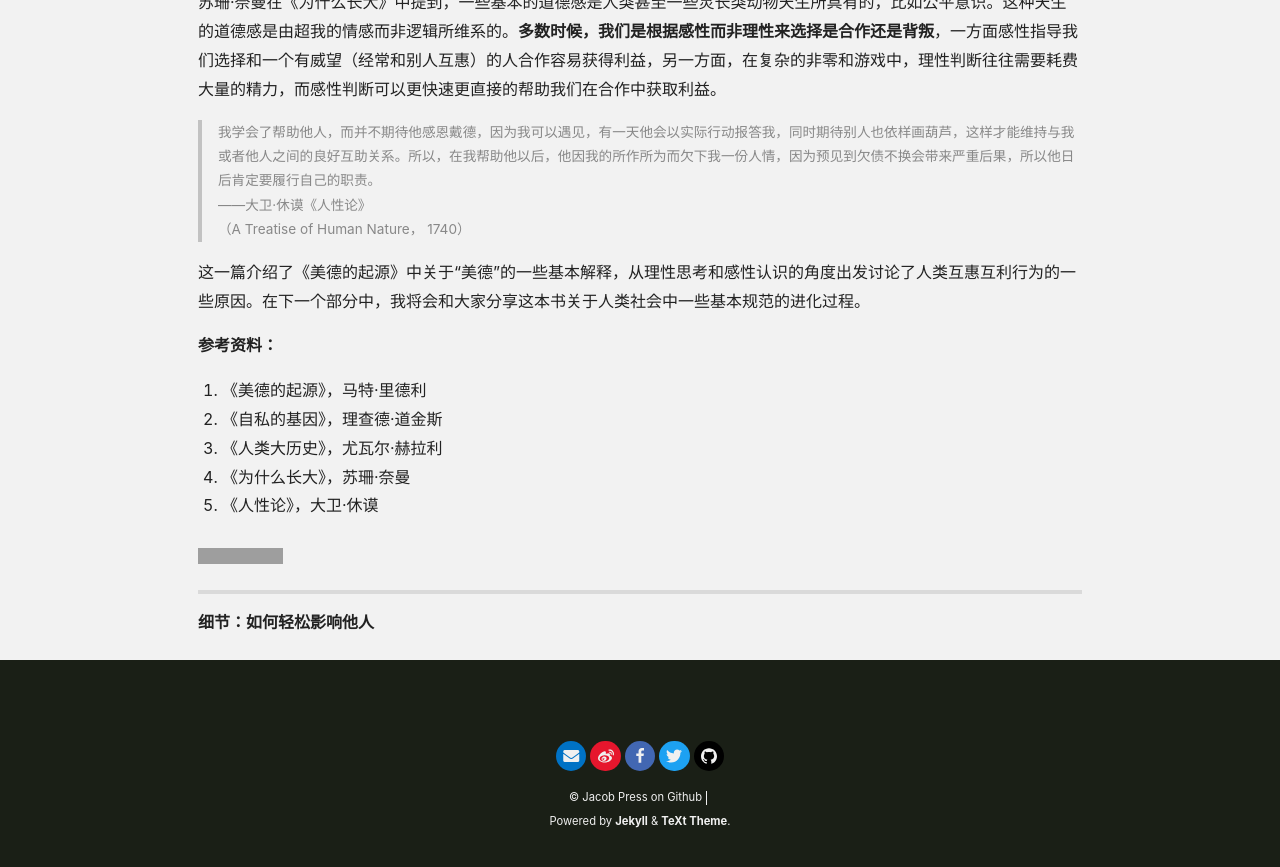
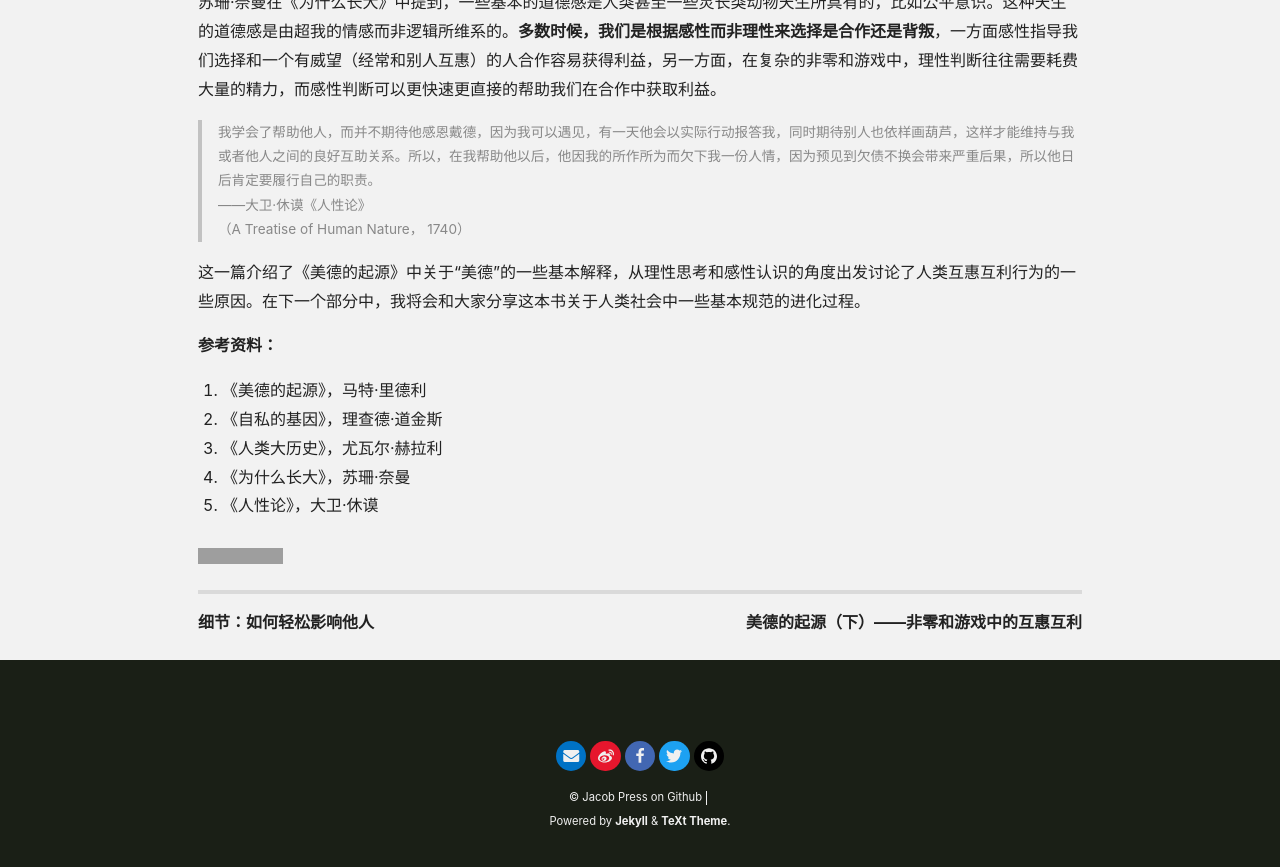
Before and after one commit to JacobZuo/jacobzuo.github.io, a Jekyll site: the page built from _posts/2019-05-24-Origins-of-virtue-1.md, in a window 1280 px wide and 900 px high, scrolled down 3320 px. Shown: the top 867 px of the window. Built offline with Jekyll 4.4.1, drawn with Linux system fonts in a browser that asks for light colours; nearby versions of some CDN libraries; comment, search, counter and statistics services are not loaded; some of the changed lines change nothing that is shown; grey boxes are pictures that could not be loaded.

Commit message:
Update post

```diff
--- a/_posts/2019-05-24-Origions-of-virtue-1.md
+++ b/_posts/2019-05-24-Origins-of-virtue-1.md
@@ -3,9 +3,9 @@
 sharing: true
 title: 美德的起源（上）——非零和游戏中的互惠互利
 author: Jacob Zuo
-key: 20190524-Origions-of-virtue-1
+key: 20190524-Origins-of-virtue-1
 tags: Reading 社会学 心理学
-cover: /assets/images/2019-05-24-Origions-of-virtue-1/cover-suqare.jpg
+cover: /assets/images/2019-05-24-Origins-of-virtue-1/cover-suqare.jpg
 mode: immersive
 header:
   theme: dark
@@ -15,14 +15,13 @@
   background_color: '#912429'
   background_image:
     gradient:
-    src: /assets/images/2019-05-24-Origions-of-virtue-1/cover.jpg
+    src: /assets/images/2019-05-24-Origins-of-virtue-1/cover.jpg
 ---
 
 这本书和《理性乐观派：一部人类经济学史》以及《先天后天：基因、经验及什么是我们成为人》是马特·里德利（Matt Ridely）最经典的三部作品。进化（Evolution）应该是自然科学中被大众谈论最多的话题，达尔文的“物竞天择，适者生存”不仅被用来解释生物物种的消释和变迁，也在社会学中被用来解释各种现象的形成和变化。《美德的起源》一方面从基因的角度出发，描述了在自然选择中被保留下来的受基因影响的合作与竞争模式；一方面从理性思维和感性思维出发，描述了人类现代社会互惠，战争，贸易，法律等的社会学起源。
 
-![]({{site.url}}/assets/images/2019-05-24-Origions-of-virtue-1/cover-clear.jpg)
+![]({{site.url}}/assets/images/2019-05-24-Origins-of-virtue-1/cover-clear.jpg)
 
-<!--more-->
 
 **自私的基因**
 
--- /dev/null
+++ b/_posts/2019-05-25-Origins-of-virtue-2.md
@@ -0,0 +1,66 @@
+---
+layout: article
+sharing: true
+title: 美德的起源（下）——非零和游戏中的互惠互利
+author: Jacob Zuo
+key: 20190525-Origins-of-virtue-2
+tags: Reading 社会学 心理学
+cover: /assets/images/2019-05-25-Origins-of-virtue-2/cover-suqare.jpg
+mode: immersive
+header:
+  theme: dark
+article_header:
+  type: overlay
+  theme: dark
+  background_color: '#912429'
+  background_image:
+    gradient:
+    src: /assets/images/2019-05-25-Origins-of-virtue-2/cover.jpg
+---
+
+在上一篇中，我们讲述了互惠互利行为的理性基础——多次重复的非零和游戏中纳什均衡趋近**帕累托最优，以及对道德感的感性思考——情感可以帮助我们比理性更快速的通过互惠获利。 对于个体来说，道德感不仅仅是与生俱来的感性判断，也是在纷纷复杂的社会中可以实际带来双赢的理性策略。**然而，在实际社会中我们尊崇的往往不是个体与个体之间的“利他主义”，而是与集体同呼吸共命运的“集体主义”。
+
+![]({{site.url}}/assets/images/2019-05-25-Origins-of-virtue-2/cover-clear.jpg)
+
+<!--more-->
+
+图为 Matt Ridley 在 Thinking Digital 2013 的照片（图片来源：wikipedia）。
+
+**集体主义**
+
+集体对人类社会的形成或许有着至关重要的作用，有一些观点认为，互助合作成为人类的突出特征，既不是因为血缘关系，也不是因为理性的互惠互利，甚至也不是因为道德教化，而是群体选择的结果——**相互合作的群体得以茁壮成长而自私自利的群体逐渐走向灭亡。自然选择不是在个体层面而是在集体层面发生的。**
+
+在除了人类的其他生物中，个体利益永远都显著的大于集体利益，自私者总是可以在竞争中拥有绝对的优势。但人类的行为却是截然不同的例外，让人类获得“集体主义”观点的，正是文化的作用。在完成认知革命之后，人类就有了使用语言创造文化这一得天独厚的优势，不再局限于眼前的事物，而是通过传统、习惯、信仰等等来影响其他人。竞争不再是在基因不同的个体或集体之间展开，而是在文化不同的集体之间展开。拥有互惠互利文化的集体显然比由自私自利的个体组成的群体更有竞争力，因而在进化中被保留下来。
+
+人类发展出了有不同文化的集体，但无一例外的都把以互惠互利（而非集体利益）视为基本的美德。我们或许并不是天生就信仰集体主义，我们之所以自称是集体选择的结果，并把集体利益摆在个人利益之前，是为了更好的掩饰我们大多数时候只在集体利益和个人利益一致的情况下才追求集体利益的事实。人类的集体主义并不完全是被动的，我们也可以主动的选择与个人利益相符的集体，**我们并非是生来就为了牺牲自己成全集体的，而是在利用集体为个人服务。**
+
+**战争的根源**
+
+在一个普遍拥有集体主义文化的集体中，自私的个体总是更容易获利的。那么，是什么杜绝了自私的个体出现呢？社会学，经济学以及心理学研究几乎在同一时期发现了个体盲目的从众心理——比起自己思考，直接模仿大多数人的行为所花的代价更小，并且经常能够获得更好的结果。
+
+从众是社会心理学中最常见的感念，我们已经不止一次的提到了它。从纳粹德国到服装潮流，从广告到政治正确，无数的事实描绘了从众这一现象。心理学实验也一次又一次的证明了在集体中的个体会放弃理性思考，做出和集体一致的（错误）判断。如果考虑那些有着合作精神的集体在不断竞争的历史长河中中得以发扬光大，就不难解释人类的合作为什么可以和其他动物不同——即使没有什么直接关系，也可以开展互惠。
+
+如果人们都选择和集体一致的传统习惯，那么自然的就会出现有着不同文化习俗的集体，各种不同的文化实践之间不可避免的存在矛盾和冲突，我们一方面享受着集体主义带来的人与人之间的信任和合作，一方面要承受不同集体之间的歧视和非议。**集体主义的目标不仅仅是指导人们在集体内部和谐相处，更重要的是让集体能足够团结以威慑他们的敌人。**
+
+数千年以来，人类不同群体之间致命的暴力冲突也正是来源于集体主义带来的集体内亲密无间的合作，这听起来似乎有些讽刺，**因为喜欢群体选择的道德观而排斥个体之间的无情斗争，就像是喜欢大屠杀而不喜欢谋杀一样。**或许只有爆发一场人类与其他世界（外星文明）之间的战争，才能将整个地区上的人类都团结在一起吧。
+
+**劳动分工与贸易**
+
+如果说战争是集体主义的阴暗面，那么集体主义的光明面就则是贸易。**贸易是劳动分工的表达方式，如果每个人都做自己擅长的事情（分工），然后将得到的劳动成果相互交换（贸易），那么双方都能得到更高的回报。**正如我们所说的，贸易让社会变成了一场非零和游戏。亚当·斯密在《国富论》中写道，
+
+每个动物仍然不得不自食其力并各自为营，大自然赋予这些动物各种杰出的技能，但这些动物并不能彼此善加利用。而人类的情况则恰恰相反，最为千差万别的才能相互之间都能派上用场，大家运用各自的才能制造出不同的产品，通过运输、物物交换或货币交换等普遍的配置，很快就转化成普通股，这样每个人都可以根据自身的需要，购买其他人运用才华产生出的任意产品。
+
+英国著名的经济学家大卫·李嘉图提出的“比较竞争优势法则”（Law of Comparative Advantage）指出，**只要一个国家在某种产品上具有比较优势，就可以制造这种产品并通过贸易获利。**举个栗子，甲擅长制造长矛但更擅长制造斧子，乙不擅长制造长矛但更不擅长制造斧子。因此对于甲来说，制造斧子显然更有优势，对于乙来说制造长矛更有优势。因此甲专门制造斧子而乙专门制造长矛，则双方都可以通过交换彼此的产品获利，即使甲自身制造长矛的速度比乙更快。“比较优势”弥补了亚当·斯密提出的“绝对优势”的不足，从而说明，落后国家仍然有机会通过贸易获益。
+
+现代人类社会已经形成了高度分工的生产生态，没有人可以不依赖其他人而自给自足，**人类是唯一一个在经历了人口爆炸性增长之后生活质量没有下降反而上升的生物，这正得益于高度分工和贸易带来的效率提升。**如果说这一切有人类的美德所创造，这些美德不仅仅源于“自私的基因”所决定的基因利益的最大化，也不仅仅源于理性思考带来的在博弈中获取更多的利益，最重要的，**美德源于人类文明所传承的文化与信仰**。我们不是被要求创造一个十分和谐充满美德的社会，而是**要创造一个比现在我们拥有的更好的社会**。
+
+最后，我想送上 Matt Ridley 2010 年在TED的演讲 “When ideas have sex”。Matt 在演讲中多次提到了分工与贸易的价值，并着重说明了，**交换是人类独具的天赋，从全人类的福祉出发，交换——也就是互惠互利——是一种不折不扣的终极美德。**
+
+<div>{%- include extensions/ted.html id='matt_ridley_when_ideas_have_sex' -%}</div>
+
+**参考资料：**
+
+1. 《美德的起源》，马特·里德利
+2. 《人类大历史》，尤瓦尔·赫拉利
+3. 《细节》，[英] 史蒂夫·马丁 / [美] 诺厄·戈尔茨坦 / [美] 罗伯特·西奥迪尼
+4. 《为什么长大》，苏珊·奈曼
```
Also changed, not shown: assets/images/2019-05-24-Origins-of-virtue-1/cover-clear.jpg (renamed from assets/images/2019-05-24-Origions-of-virtue-1/cover-clear.jpg), assets/images/2019-05-24-Origins-of-virtue-1/cover-large.jpg (renamed from assets/images/2019-05-24-Origions-of-virtue-1/cover-large.jpg), assets/images/2019-05-24-Origins-of-virtue-1/cover-square.jpg (renamed from assets/images/2019-05-24-Origions-of-virtue-1/cover-square.jpg), assets/images/2019-05-24-Origins-of-virtue-1/cover.jpg (renamed from assets/images/2019-05-24-Origions-of-virtue-1/cover.jpg), assets/images/2019-05-25-Origins-of-virtue-2/cover-clear.jpg (added), assets/images/2019-05-25-Origins-of-virtue-2/cover-square.jpg (added), assets/images/2019-05-25-Origins-of-virtue-2/cover.jpg (added).
